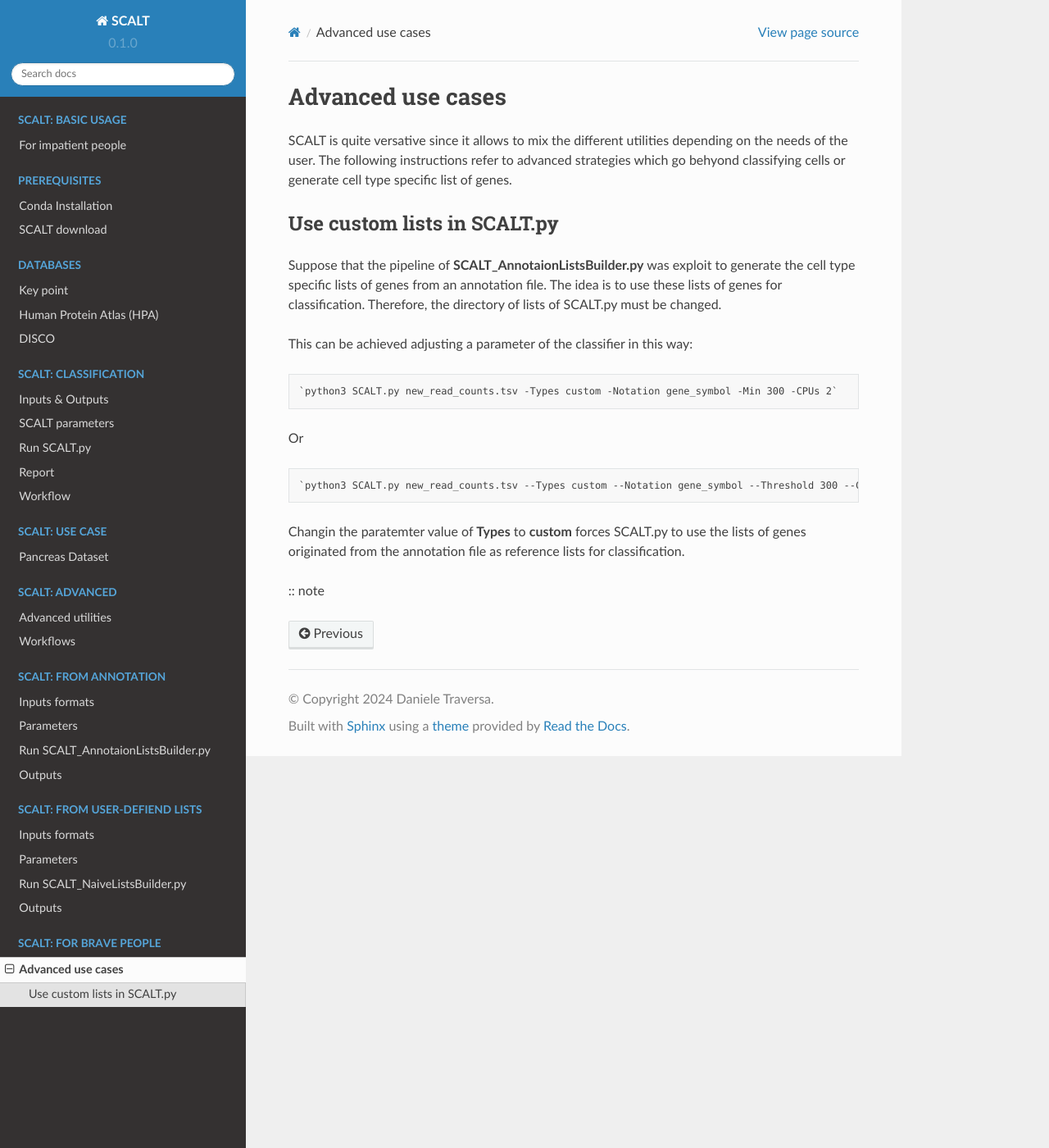
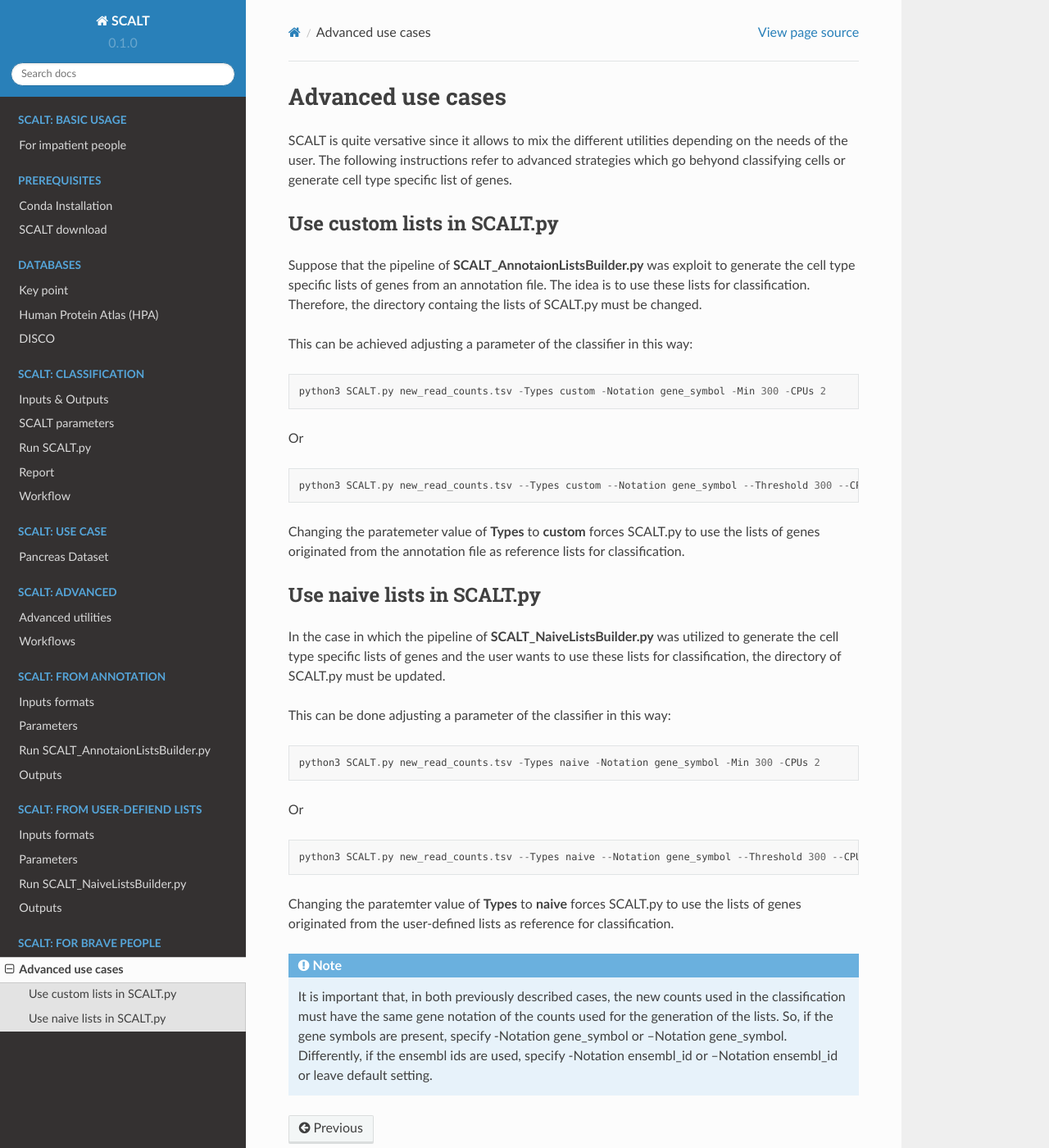
Before and after one commit to danitrave/CapitalCitiesGame, a Sphinx documentation site: the page built from docs/source/bravePeople.rst, in a window 1280 px wide and 1400 px high. Shown: the whole window at 82% size. Built offline with Sphinx 7.4.7 and the Read the Docs theme 2.0.0, drawn with Linux system fonts in a browser that asks for light colours.

Commit message:
Update bravePeople.rst

```diff
--- a/docs/source/bravePeople.rst
+++ b/docs/source/bravePeople.rst
@@ -7,20 +7,41 @@ The following instructions refer to advanced strategies which go behyond classif
 Use custom lists in SCALT.py
 ----------------------------
 
-Suppose that the pipeline of **SCALT_AnnotaionListsBuilder.py** was exploit to generate the cell type specific lists of genes from an annotation file. The idea is to use these lists of genes for classification. Therefore, the directory of lists of SCALT.py must be changed.
+Suppose that the pipeline of **SCALT_AnnotaionListsBuilder.py** was exploit to generate the cell type specific lists of genes from an annotation file. The idea is to use these lists for classification. Therefore, the directory containg the lists of SCALT.py must be changed.
 
 This can be achieved adjusting a parameter of the classifier in this way:
 
 ::
 
-  `python3 SCALT.py new_read_counts.tsv -Types custom -Notation gene_symbol -Min 300 -CPUs 2`
+  python3 SCALT.py new_read_counts.tsv -Types custom -Notation gene_symbol -Min 300 -CPUs 2
 
 Or
 
 ::
 
-  `python3 SCALT.py new_read_counts.tsv --Types custom --Notation gene_symbol --Threshold 300 --CPUs 2`
+  python3 SCALT.py new_read_counts.tsv --Types custom --Notation gene_symbol --Threshold 300 --CPUs 2
 
-Changin the paratemter value of **Types** to **custom** forces SCALT.py to use the lists of genes originated from the annotation file as reference lists for classification.
+Changing the paratemeter value of **Types** to **custom** forces SCALT.py to use the lists of genes originated from the annotation file as reference lists for classification.
 
-:: note
+Use naive lists in SCALT.py
+---------------------------
+
+In the case in which the pipeline of **SCALT_NaiveListsBuilder.py** was utilized to generate the cell type specific lists of genes and the user wants to use these lists for classification, the directory of SCALT.py must be updated.
+
+This can be done adjusting a parameter of the classifier in this way:
+
+::
+
+  python3 SCALT.py new_read_counts.tsv -Types naive -Notation gene_symbol -Min 300 -CPUs 2
+
+Or
+
+::
+
+  python3 SCALT.py new_read_counts.tsv --Types naive --Notation gene_symbol --Threshold 300 --CPUs 2
+
+Changing the paratemter value of **Types** to **naive** forces SCALT.py to use the lists of genes originated from the user-defined lists as reference for classification.
+
+.. note::
+
+   It is important that, in both previously described cases, the new counts used in the classification must have the same gene notation of the counts used for the generation of the lists. So, if the gene symbols are present, specify -Notation gene_symbol or --Notation gene_symbol. Differently, if the ensembl ids are used, specify -Notation ensembl_id or --Notation ensembl_id or leave default setting.
```
